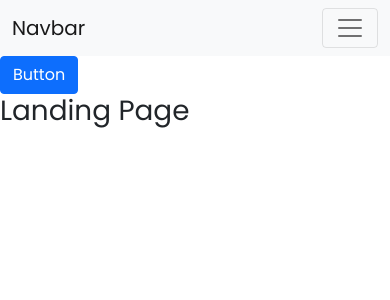
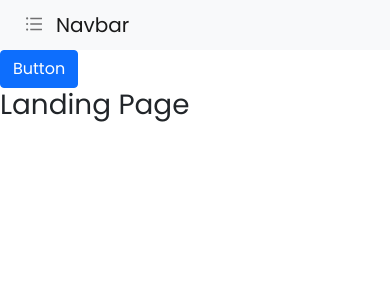
Before and after one commit to ap-irfan-azhar/SecondHand-FE1, a React (Create React App) app: page / in a window 390 px wide. Shown: the top 300 px of the page. Built offline with nearby package versions, Linux system fonts and the light colour scheme.

Commit message:
navbar fix

```diff
--- a/src/App.jsx
+++ b/src/App.jsx
@@ -10,6 +10,7 @@ function App() {
   return (
     <Router>
       <NavbarFull/>
+      {/* <NavbarTitle data="data"/> */}
       <main>
         <Routes>
           <Route path="/" element={<Home />} />
--- a/src/components/Navbar/NavbarFull.jsx
+++ b/src/components/Navbar/NavbarFull.jsx
@@ -43,10 +43,14 @@ export default function NavbarFull() {
     <>
       <nav className="navbar navbar-expand-lg navbar-light bg-light">
         <div className="container">
-          <span className="navbar-brand mb-0 h1">Navbar</span>
-          <button className="navbar-toggler" type="button" data-bs-toggle="collapse" data-bs-target="#navbarSupportedContent" aria-controls="navbarSupportedContent" aria-expanded="false" aria-label="Toggle navigation">
-            <span className="navbar-toggler-icon"></span>
-          </button>
+          <div className="d-flex">
+            <span className="navbar-brand mb-0 h1 order-2">Navbar</span>
+            <div className="navbar-toggler order-1 border-0" type="button" data-bs-toggle="collapse" data-bs-target="#navbarSupportedContent" aria-controls="navbarSupportedContent" aria-expanded="false" aria-label="Toggle navigation">
+              <AiOutlineUnorderedList size={20}/>
+            </div>
+
+          </div>
+
           <div className="collapse navbar-collapse" id="navbarSupportedContent">
 
             <form className="d-flex col-10 col-sm-8 col-md-6 col-lg-4">
--- a/src/components/Navbar/NavbarTitle.jsx
+++ b/src/components/Navbar/NavbarTitle.jsx
@@ -1,20 +1,22 @@
 import React from 'react'
+import { AiOutlineArrowLeft } from 'react-icons/ai';
 
 export const NavbarTitle = (props) => {
   return (
     <div>
-        <nav className="navbar navbar-expand-lg navbar-light bg-light">
+        <nav className="navbar navbar-expand-lg navbar-light bg-light p-3">
             <div className="container">
-                <a className="navbar-brand" href="#">Navbar</a>
-                <button className="navbar-toggler" type="button" data-bs-toggle="collapse" data-bs-target="#navbarNav" aria-controls="navbarNav" aria-expanded="false" aria-label="Toggle navigation">
+                <AiOutlineArrowLeft className="d-block d-lg-none" size={20}/>
+                <a className="navbar-brand d-none d-lg-block" href="#">Navbar</a>
+                {/* <button className="navbar-toggler" type="button" data-bs-toggle="collapse" data-bs-target="#navbarNav" aria-controls="navbarNav" aria-expanded="false" aria-label="Toggle navigation">
                 <span className="navbar-toggler-icon"></span>
-                </button>
+                </button> */}
 
-                <div className="collapse navbar-collapse" id="navbarNav">
+                {/* <div className="collapse navbar-collapse" id="navbarNav"> */}
                   <div className="mx-auto fs-6 text-center">
                     {props.data}
                   </div>
-                </div>
+                {/* </div> */}
             </div>
         </nav>
     </div>
```
